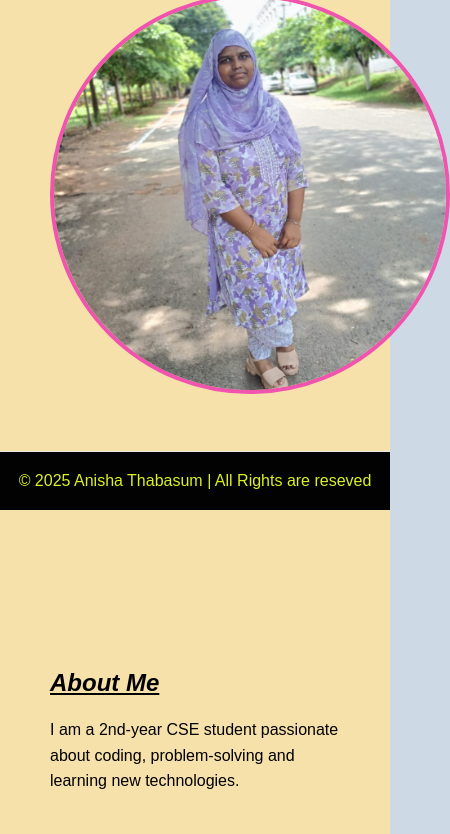
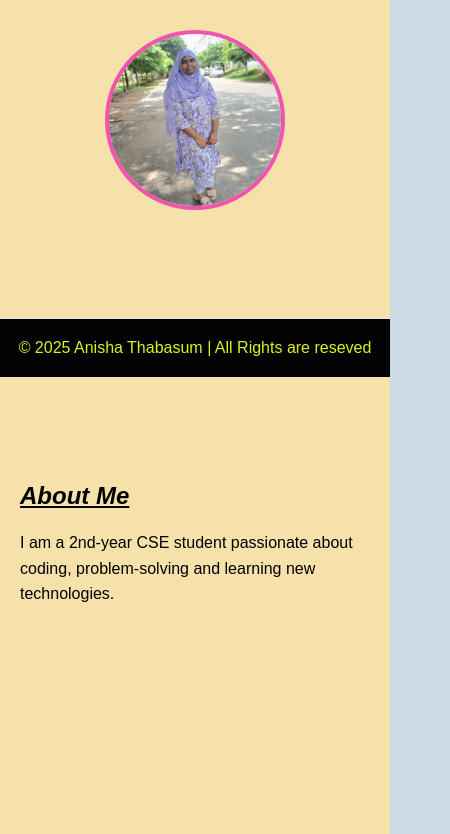
Before and after one commit to ShaikAnishaThabasum2006/portfolio, a plain HTML site: page index.html in a window 390 px wide. Shown: the part 525-1359 px from the top of the page, 450 px wide, since content can reach past the window. Drawn offline with nearby package versions, Linux system fonts and the light colour scheme.

Commit message:
Update style.css

```diff
--- a/style.css
+++ b/style.css
@@ -181,3 +181,13 @@ footer {
   background: #020202;
   color: rgb(221, 241, 32);
 }
+@media (max-width: 600px) {
+  .section {
+    flex-direction: column;
+    padding: 100px 20px;
+  }
+  .img-box img {
+    width: 180px;
+    height: 180px;
+  }
+}
```
